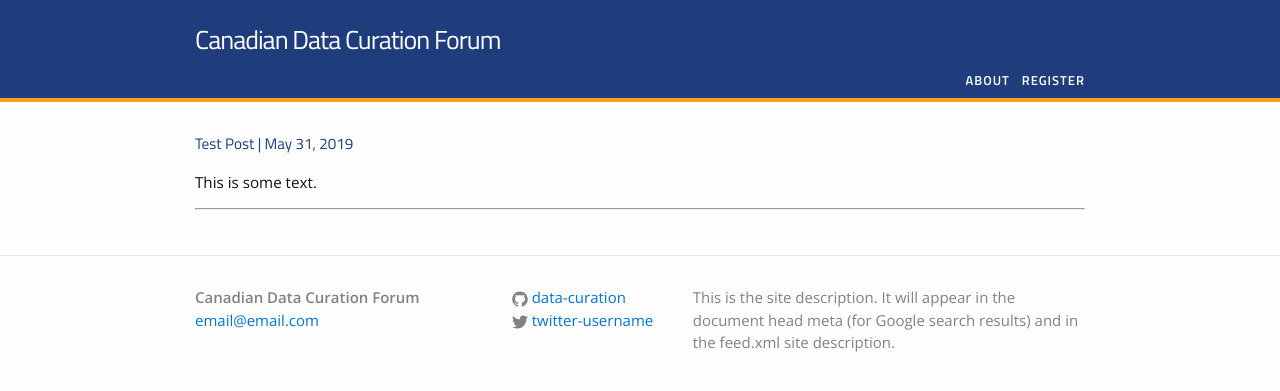
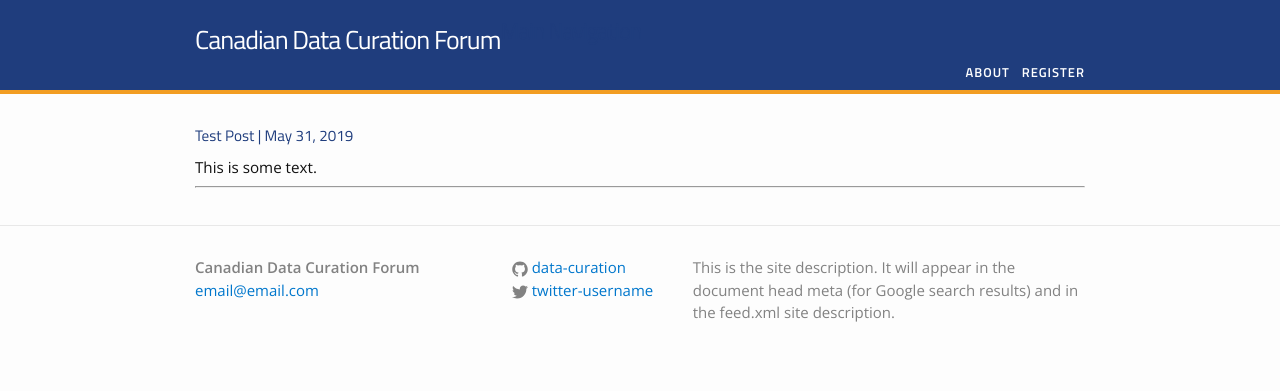
Before and after one commit to data-curation/data-curation.github.io, a Jekyll site: the page built from index.md, in a window 1280 px wide. Shown: the top 391 px of the page. Built offline with Jekyll 4.4.1, drawn with Linux system fonts in a browser that asks for light colours.

Commit message:
Update _base.scss

```diff
--- a/_sass/_base.scss
+++ b/_sass/_base.scss
@@ -33,7 +33,7 @@ h1, h2, h3, h4, h5, h6,
 p, blockquote, pre,
 ul, ol, dl, figure,
 %vertical-rhythm {
-    margin-bottom: $spacing-unit / 2;
+    margin-bottom: $spacing-unit / 4;
 }
 
 
```
